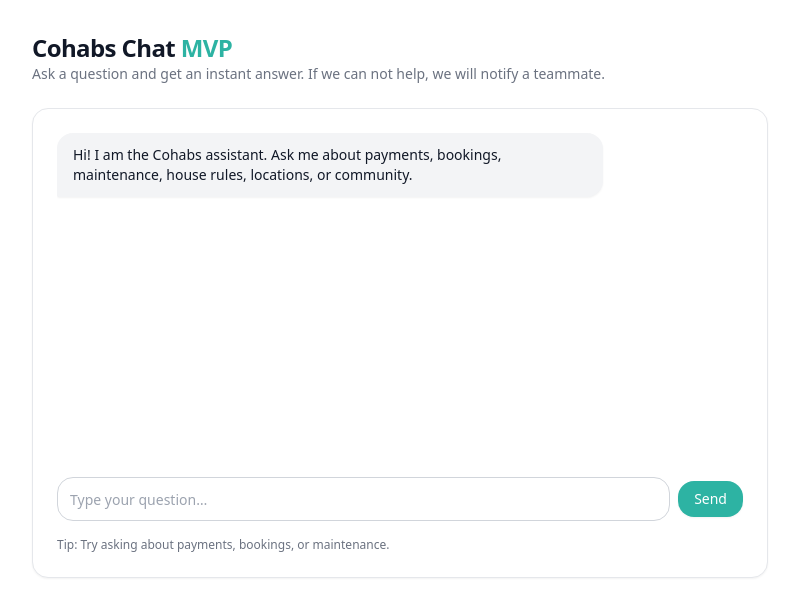
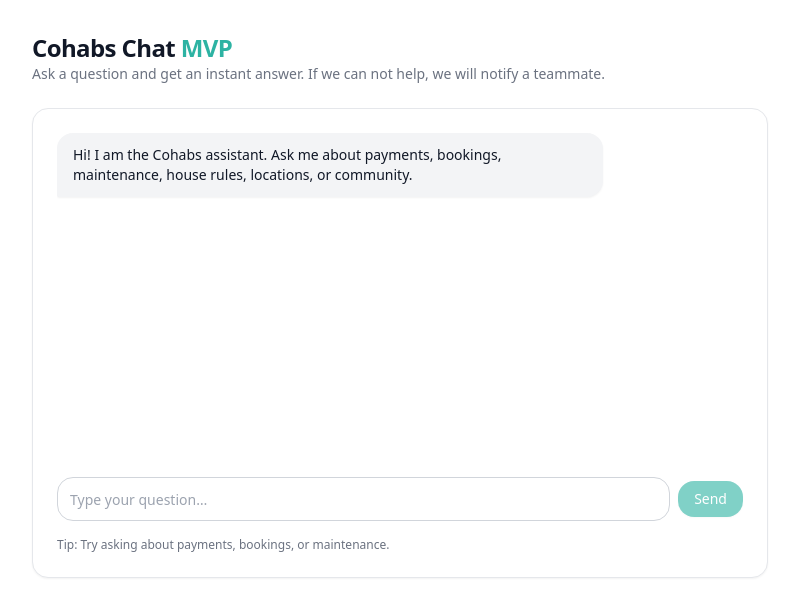
Before and after one commit to abdallah-alaff96/cohabs-chat-mvp, a Next.js app: page / in a window 1280 px wide. Shown: the top 616 px of the page, without its empty margins (240-1039 px from the left). Built offline with nearby package versions, Linux system fonts and the light colour scheme.

Commit message:
create sendMessage & onKeyDown fucntions; use loading for disbling props in Input and Button

```diff
--- a/app/page.tsx
+++ b/app/page.tsx
@@ -1,6 +1,6 @@
 "use client";
 
-import type { ChangeEvent } from "react";
+import type { ChangeEvent, KeyboardEvent } from "react";
 import { useState } from "react";
 import { Input } from "./components/ui/input";
 import { Button } from "./components/ui/button";
@@ -9,7 +9,6 @@
 type Msg = { role: "user" | "assistant"; content: string };
 
 export default function Page() {
-  // TODO: seMessages to send messages to the backend and get responses
   const [messages, setMessages] = useState<Msg[]>([
     {
       role: "assistant",
@@ -18,11 +17,67 @@
     },
   ]);
   const [input, setInput] = useState("");
-  // TODO: use seLoading
   const [loading, setLoading] = useState(false);
+  const [conversationId, setConversationId] = useState<string | undefined>(
+    undefined
+  );
 
   const handleInputChange = (event: ChangeEvent<HTMLInputElement>) => {
     setInput(event.target.value);
+  };
+
+  const sendMessage = async () => {
+    const text = input.trim();
+    if (!text || loading) return;
+
+    setMessages((prev) => [...prev, { role: "user", content: text }]);
+    setInput("");
+    setLoading(true);
+
+    try {
+      const res = await fetch("/api/chat/ask", {
+        method: "POST",
+        headers: { "Content-Type": "application/json" },
+        body: JSON.stringify({ message: text, conversationId }),
+      });
+      const data = await res.json();
+      if (data?.conversationId && data?.conversationId !== conversationId) {
+        setConversationId(data.conversationId);
+      }
+      if (data?.reply) {
+        setMessages((prev) => [
+          ...prev,
+          { role: "assistant", content: data.reply },
+        ]);
+      } else {
+        setMessages((prev) => [
+          ...prev,
+          {
+            role: "assistant",
+            content:
+              "Sorry—something went wrong. Please try again. Anything else I can help with?",
+          },
+        ]);
+      }
+    } catch (e) {
+      setMessages((prev) => [
+        ...prev,
+        {
+          role: "assistant",
+          content:
+            "Network error—please try again in a moment. Anything else I can help with?",
+        },
+      ]);
+    } finally {
+      setLoading(false);
+    }
+  };
+
+  const onKeyDown = (e: KeyboardEvent<HTMLInputElement>) => {
+    if (e.key === "Enter") {
+      e.preventDefault();
+      sendMessage();
+    }
   };
 
   return (
@@ -46,8 +101,12 @@
             placeholder="Type your question…"
             value={input}
             onChange={handleInputChange}
+            disabled={loading}
+            onKeyDown={onKeyDown}
           />
-          <Button>Send</Button>
+          <Button onClick={sendMessage} disabled={loading || !input.trim()}>
+            Send
+          </Button>
         </div>
 
         <p className="text-xs text-gray-500">
```
